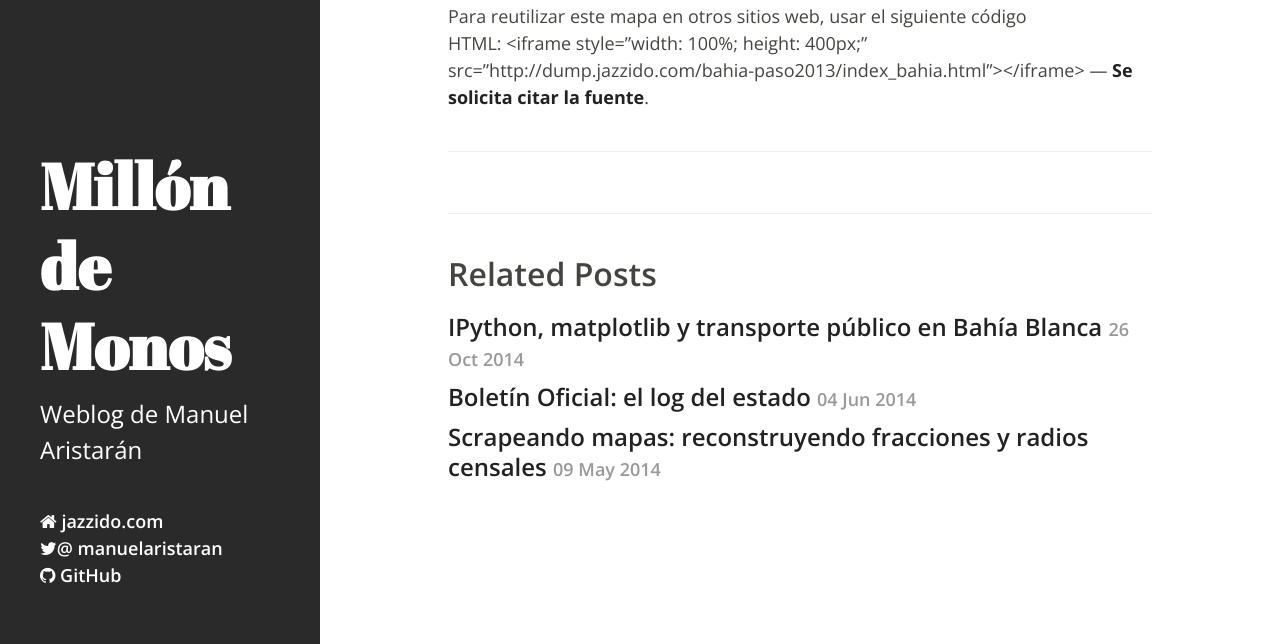
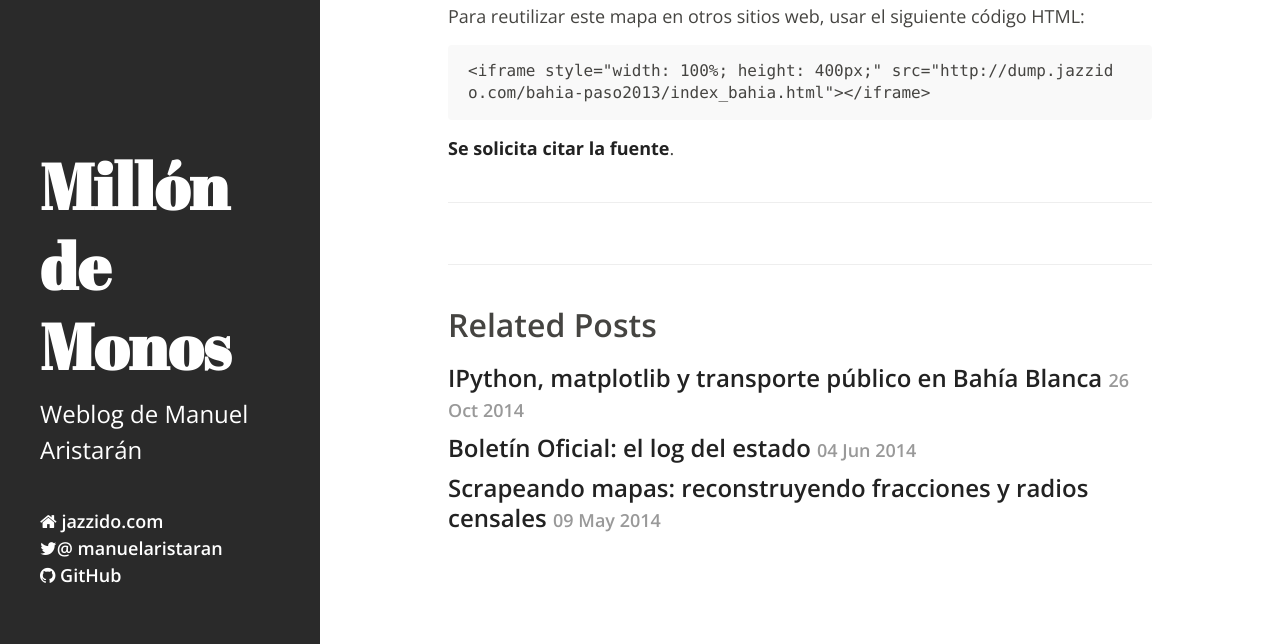
Before and after one commit to jazzido/jazzido.github.io, a Jekyll site: the page built from _posts/2013-08-17-resultados-paso-2013-en-bahia-blanca.md, in a window 1280 px wide and 900 px high, scrolled down 591 px, cut to the strip 256-900 px from the top of the window. Built offline with Jekyll 4.4.1, drawn with Linux system fonts in a browser that asks for light colours; nearby versions of some CDN libraries; Markdown is read by kramdown in place of the engine named in the settings; comment, search, counter and statistics services are not loaded.

Commit message:
Update 2013-08-17-resultados-paso-2013-en-bahia-blanca.md

````diff
--- a/_posts/2013-08-17-resultados-paso-2013-en-bahia-blanca.md
+++ b/_posts/2013-08-17-resultados-paso-2013-en-bahia-blanca.md
@@ -12,7 +12,16 @@ Como parte de mi trabajo como [becario Knight -Mozilla OpenNews][1] en el diario
 
 Aprovechando ese trabajo, elaboré esa misma visualización para el partido de Bahía Blanca (resultados de la elección para candidatos a diputado nacional). La* territorialidad *del voto es bastante evidente:
 
-<iframe style="width: 100%; height: 400px;" src="http://dump.jazzido.com/bahia-paso2013/index_bahia.html" scrolling="no"></iframe> Para reutilizar este mapa en otros sitios web, usar el siguiente código HTML: <iframe style=&#8221;width: 100%; height: 400px;&#8221; src=&#8221;http://dump.jazzido.com/bahia-paso2013/index_bahia.html&#8221;></iframe> — **Se solicita citar la fuente**. &nbsp; &nbsp;
+<iframe style="width: 100%; height: 400px;" src="http://dump.jazzido.com/bahia-paso2013/index_bahia.html" scrolling="no"></iframe>
+
+Para reutilizar este mapa en otros sitios web, usar el siguiente código HTML:
+
+```
+<iframe style="width: 100%; height: 400px;" src="http://dump.jazzido.com/bahia-paso2013/index_bahia.html"></iframe>
+```
+
+**Se solicita citar la fuente**.
+
 
  [1]: http://www.mozillaopennews.org/fellowships/2013meet.html
  [2]: http://www.lanacion.com.ar/1610253-como-salio-la-eleccion-en-la-escuela-donde-votaste
````
